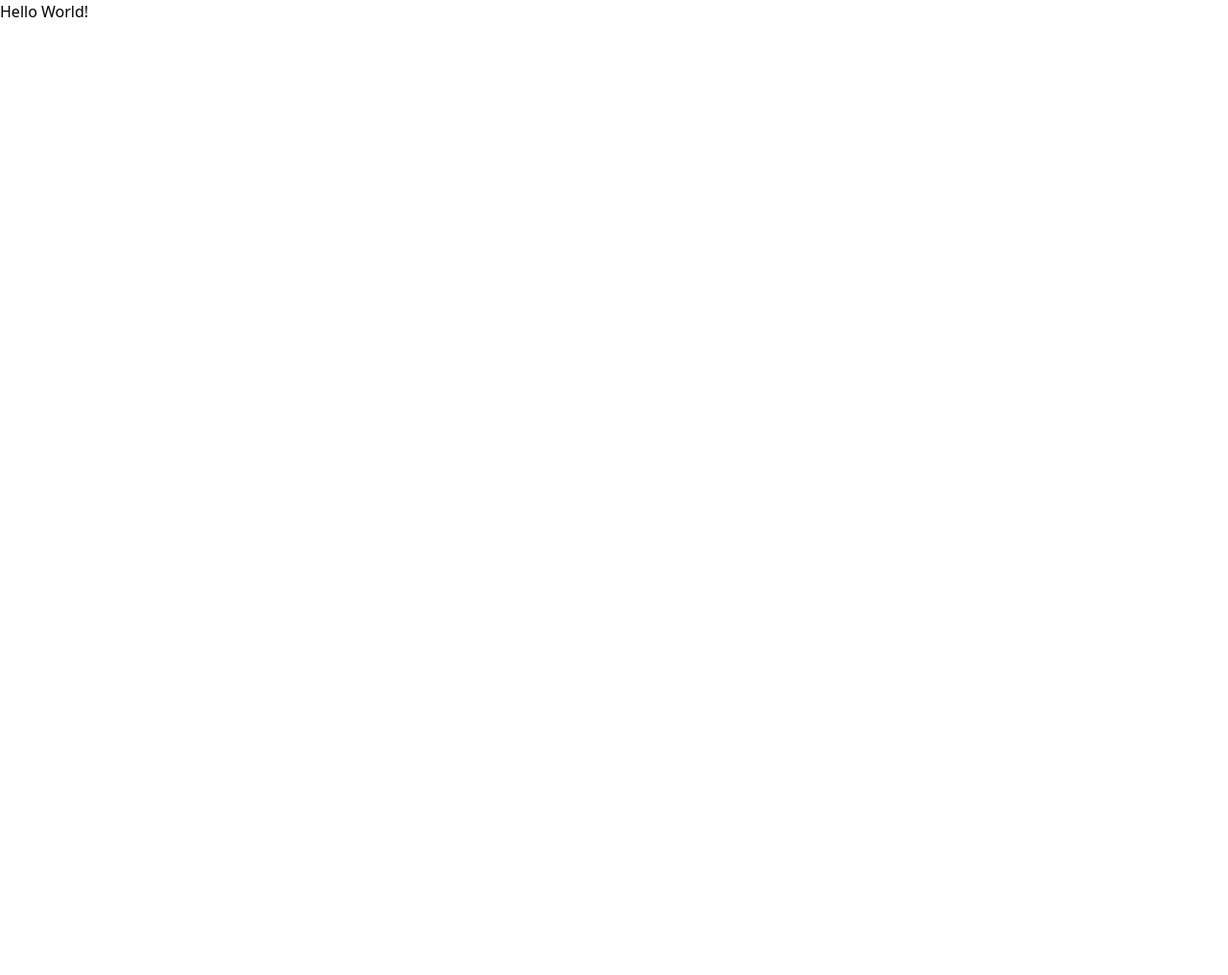
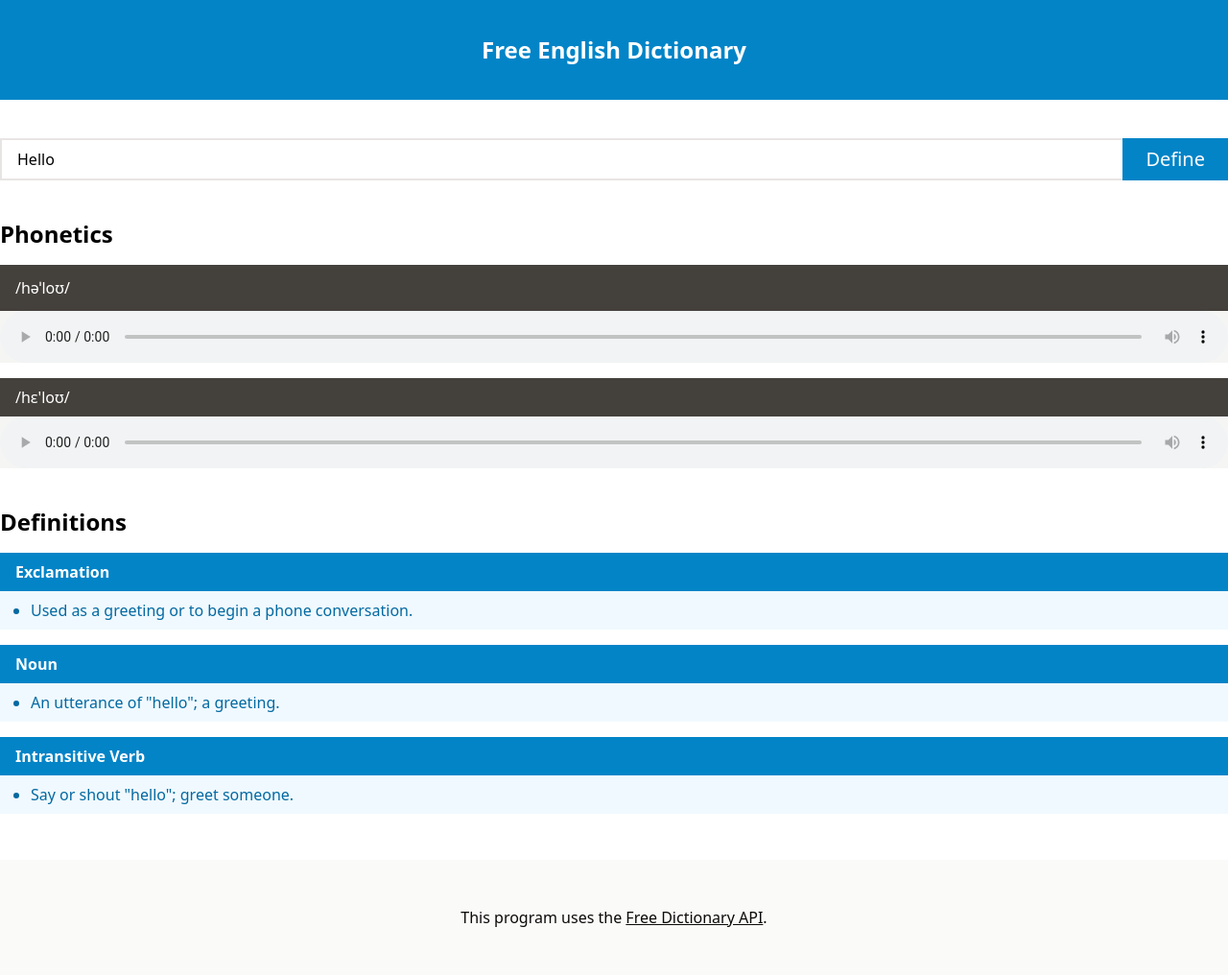
Before and after one commit to crz345/myDictionaryApp, a website built with Vite: page index.html in a window 1280 px wide. Shown: the whole page at 96% size. Before the commit the page ends 800 px from the top, so only its background shows below. Built offline with nearby package versions, Linux system fonts and the light colour scheme.

Commit message:
Setup layout and styling for the Dictionary App

```diff
--- a/index.html
+++ b/index.html
@@ -2,11 +2,107 @@
 <html lang="en">
   <head>
     <meta charset="UTF-8" />
+    <link rel="icon" type="image/x-icon" href="/favicon.png" />
     <meta name="viewport" content="width=device-width, initial-scale=1.0" />
     <title>Dictionary App</title>
   </head>
-  <body>
-    <div id="app"></div>
+  <body class="flex flex-col h-full min-h-screen">
+    <!--Header-->
+    <header class="bg-sky-600 py-9">
+      <p class="text-2xl font-semibold text-center text-white">
+        Free English Dictionary
+      </p>
+    </header>
+
+    <!--Main Section-->
+    <main class="container flex flex-col flex-grow gap-4 mx-auto my-4">
+      <!--Search-->
+      <section class="flex items-center justify-center py-6">
+        <div class="flex-grow">
+          <input
+            class="w-full px-4 py-2 border-2 border-r-0 border-stone-200"
+            id="input"
+            placeholder="Enter a word"
+            type="text"
+            value="Hello"
+          />
+        </div>
+        <div class="flex-shrink">
+          <button id="submit" class="px-6 py-2 text-xl text-white bg-sky-600">
+            Define
+          </button>
+        </div>
+      </section>
+
+      <!--Phonetics-->
+      <section id="phonetics" class="flex flex-col gap-4">
+        <h1 class="text-2xl font-semibold">Phonetics</h1>
+
+        <div class="bg-stone-100">
+          <p class="px-4 py-3 text-white bg-stone-700">/həˈloʊ/</p>
+          <audio controls style="width: 100%">
+            <source
+              src="https://api.dictionaryapi.dev/media/pronunciations/en/hello-au.mp3"
+              type="audio/mpeg"
+            />
+            Your browser does not support the audio element.
+          </audio>
+        </div>
+
+        <div class="bg-stone-100">
+          <p class="px-4 py-2 text-white bg-stone-700">/hɛ'loʊ/</p>
+          <audio controls="true" style="width: 100%">
+            <source
+              src="https://api.dictionaryapi.dev/media/pronunciations/en/hello-uk.mp3"
+              type="audio/mpeg"
+            />
+            Your browser does not support the audio element.
+          </audio>
+        </div>
+      </section>
+
+      <!--Definitions-->
+      <section id="definitions" class="flex flex-col gap-4 mt-6">
+        <h1 class="text-2xl font-semibold">Definitions</h1>
+
+        <div class="bg-sky-50">
+          <p class="px-4 py-2 font-semibold text-white bg-sky-600">
+            Exclamation
+          </p>
+          <ul class="p-2 ml-6 font-light list-disc text-sky-700">
+            <li>Used as a greeting or to begin a phone conversation.</li>
+          </ul>
+        </div>
+
+        <div class="bg-sky-50">
+          <p class="px-4 py-2 font-semibold text-white bg-sky-600">Noun</p>
+          <ul class="p-2 ml-6 font-light list-disc text-sky-700">
+            <li>An utterance of "hello"; a greeting.</li>
+          </ul>
+        </div>
+
+        <div class="bg-sky-50">
+          <p class="px-4 py-2 font-semibold text-white bg-sky-600">
+            Intransitive Verb
+          </p>
+          <ul class="p-2 ml-6 font-light list-disc text-sky-700">
+            <li>Say or shout "hello"; greet someone.</li>
+          </ul>
+        </div>
+      </section>
+    </main>
+
+    <!--Footer-->
+    <footer class="mt-8 bg-stone-50">
+      <div class="py-12 text-center text-stone-950">
+        This program uses the
+        <a href="https://dictionaryapi.dev/" target="_blank" class="underline"
+          >Free Dictionary API</a
+        >.
+      </div>
+    </footer>
+
+    <!-- Scripts here. Don't remove ↓ -->
     <script type="module" src="/src/main.js"></script>
   </body>
 </html>
--- a/src/main.js
+++ b/src/main.js
@@ -1,4 +1 @@
 import "../style.css";
-
-const app = document.getElementById("app");
-app.innerHTML = `<div>Hello World!</div>`;
```
